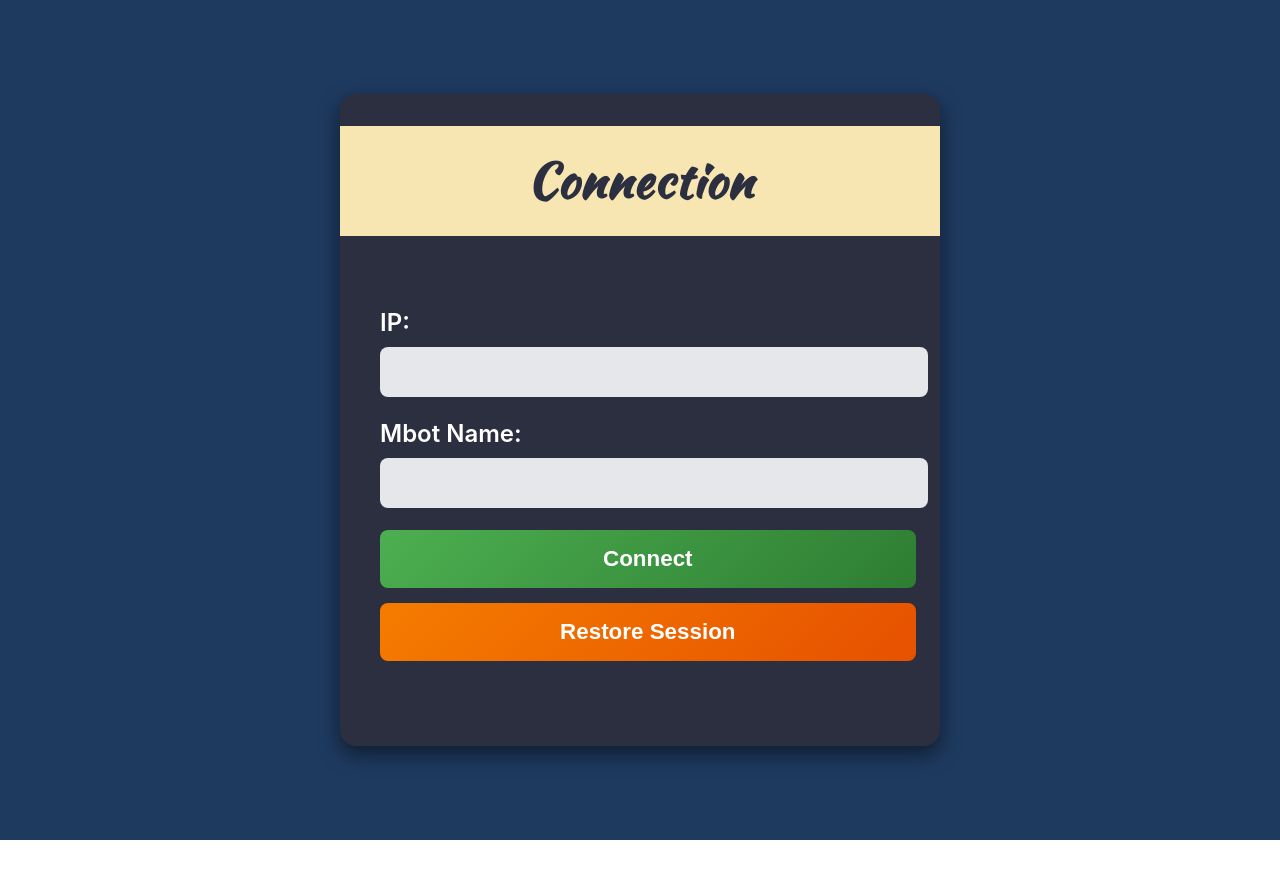
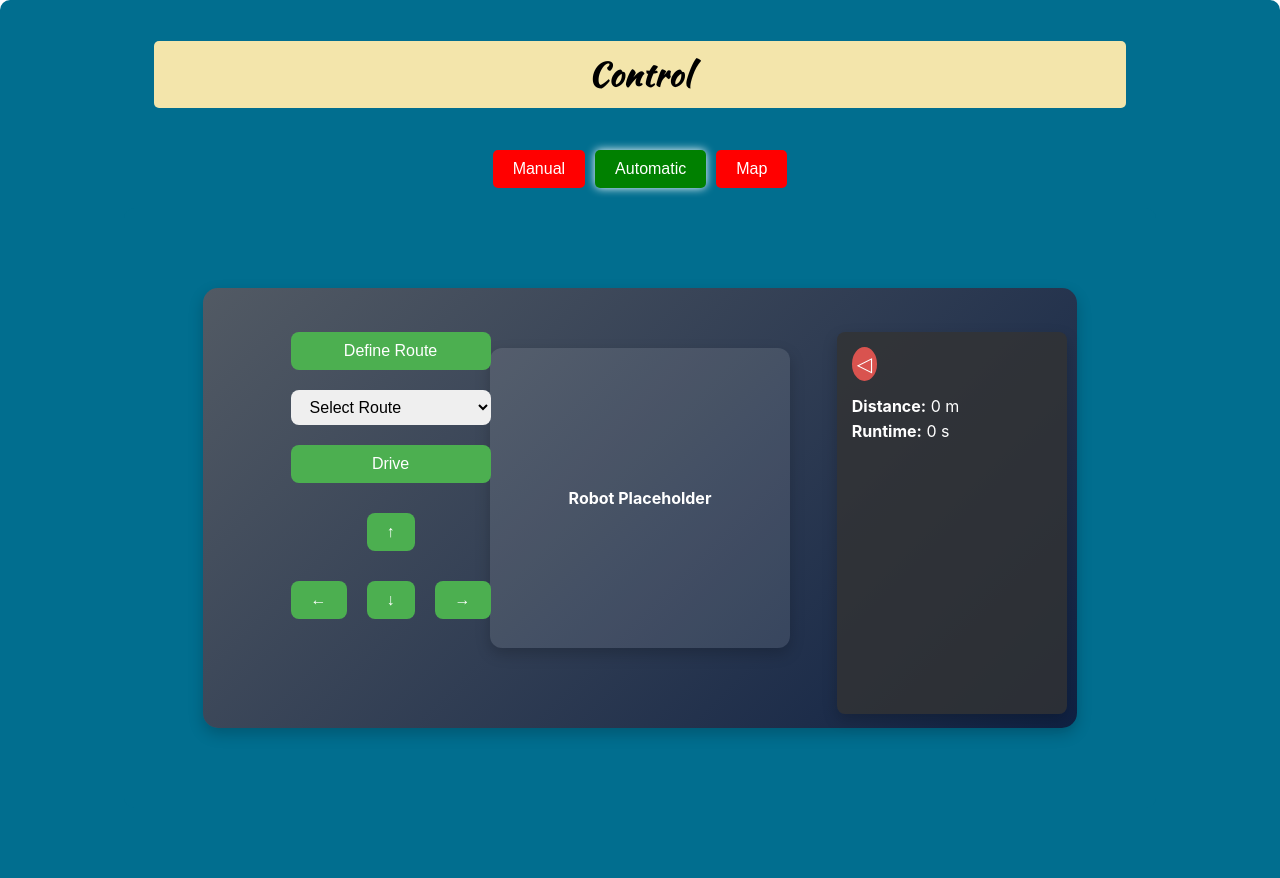
Before and after one commit to jonasaberger/SYP4_MBOT_G1, a React (Create React App) app in the folder 01_Frontend/mbot-lore/: page / in a window 1280 px wide. Shown: the top 878 px of the page. Before the commit the page ends 840 px from the top, so only its background shows below. Built offline with nearby package versions, Linux system fonts and the light colour scheme.

Commit message:
Add main control and automatic drive components_UI

```diff
--- a/01_Frontend/mbot-lore/src/App.js
+++ b/01_Frontend/mbot-lore/src/App.js
@@ -3,6 +3,8 @@ import './index.css';
 import { BrowserRouter, Routes, Route } from "react-router-dom";
 
 import Connection from './Components/Connection_Component';
+import AutomaticDrive from './Components/Automatic_Drive_Component';
+import MainControl from './Components/Main_Control';
 
 
 function App() {
@@ -11,8 +13,12 @@ function App() {
       <BrowserRouter>
       <Routes>
 
-        <Route path="/" index element={<Connection/>} />
+        <Route path="/connection" index element={<Connection/>} />
+        <Route path="/" element={<MainControl/>}>
+          <Route index element={<MainControl />} />
+          <Route path="/automatic" element={<AutomaticDrive />} />
 
+        </Route>
 
       </Routes>
       </BrowserRouter>
--- /dev/null
+++ b/01_Frontend/mbot-lore/src/Components/Automatic_Drive_Component.jsx
@@ -0,0 +1,109 @@
+import React, { useState } from "react";
+import "./css/Automatic_Drive.css";
+import InfoPanel from "./InfoPenal";
+
+
+const ControlPanel = () => {
+  const [direction, setDirection] = useState(null);
+  const [distance, setDistance] = useState(0);
+  const [runtime, setRuntime] = useState(0);
+  const [isCollapsed, setIsCollapsed] = useState(false);
+  const [isDriving, setIsDriving] = useState(false); // Zustand für Drive/Stop Button
+  const [route, setRoute] = useState("");
+
+  const handleMove = (dir) => {
+    setDirection(dir);
+    setDistance((prev) => prev + 1);
+    setRuntime((prev) => prev + 1);
+  };
+
+  const toggleCollapse = () => {
+    setIsCollapsed((prev) => !prev);
+  };
+
+  const handleRouteChange = (event) => {
+    setRoute(event.target.value);
+  };
+
+  const handleDriveStop = () => {
+    setIsDriving((prev) => !prev); // Toggle zwischen Drive und Stop
+  };
+
+  const handleDefineRoute = () => {
+    alert("Route defined");
+  };
+
+  return (
+    <div className="control-panel">
+      <div className="manual-controls">
+        <div className="control-buttons">
+          <button className="control-button" onClick={handleDefineRoute}>
+            Define Route
+          </button>
+          <select className="route-select" value={route} onChange={handleRouteChange}>
+            <option value="">Select Route</option>
+            <option value="route1">Route 1</option>
+            <option value="route2">Route 2</option>
+            <option value="route3">Route 3</option>
+          </select>
+          <button className="control-button" onClick={handleDriveStop}>
+            {isDriving ? "Stop" : "Drive"}
+          </button>
+        </div>
+        <div className="direction-buttons-up">
+          <button
+            className={`control-button up ${direction === "up" ? "active" : ""}`}
+            onClick={() => handleMove("up")}
+          >
+            ↑
+          </button>
+        </div>
+        <div className="direction-buttons">
+          <button
+            className={`control-button left ${direction === "left" ? "active" : ""}`}
+            onClick={() => handleMove("left")}
+          >
+            ←
+          </button>
+          <button
+            className={`control-button down ${direction === "down" ? "active" : ""}`}
+            onClick={() => handleMove("down")}
+          >
+            ↓
+          </button>
+          <button
+            className={`control-button right ${direction === "right" ? "active" : ""}`}
+            onClick={() => handleMove("right")}
+          >
+            →
+          </button>
+        </div>
+      </div>
+
+      <div className="robot-placeholder">
+        {direction ? (
+          <img src={`/images/${direction}.png`} alt={`Robot facing ${direction}`} />
+        ) : (
+          "Robot Placeholder"
+        )}
+      </div>
+
+      {/* Einblenden-Button, wenn die Infobox eingeklappt ist */}
+      {isCollapsed && (
+        <button className="reveal-info-button" onClick={toggleCollapse}>
+         ◁
+        </button>
+      )}
+
+      {/* InfoPanel */}
+      <InfoPanel
+        distance={distance}
+        runtime={runtime}
+        onToggleCollapse={toggleCollapse}
+        isCollapsed={isCollapsed}
+      />
+    </div>
+  );
+};
+
+export default ControlPanel;
--- a/01_Frontend/mbot-lore/src/Components/Connection_Component.jsx
+++ b/01_Frontend/mbot-lore/src/Components/Connection_Component.jsx
@@ -1,6 +1,7 @@
 import { useState } from "react";
-import { fetchDataFromAPI } from "../API_Service/service"; // Importiere den Service
-import "./Connection_UI.css"; // CSS-Datei importieren
+import { fetchDataFromAPI } from "../API_Service/service";
+import "./css/Connection_UI.css";
+
 
 export default function ConnectionForm() {
   const [ip, setIp] = useState("");
--- /dev/null
+++ b/01_Frontend/mbot-lore/src/Components/InfoPenal.jsx
@@ -0,0 +1,16 @@
+const InfoPanel = ({ distance, runtime, onToggleCollapse, isCollapsed }) => {
+  return (
+    <div className={`info-panel ${isCollapsed ? "collapsed" : ""}`}>
+      <button className="toggle-button" onClick={onToggleCollapse}>
+        {isCollapsed ? "▶" : "◁"}
+      </button>
+      {!isCollapsed && (
+        <>
+          <p><strong>Distance:</strong> {distance} m</p>
+          <p><strong>Runtime:</strong> {runtime} s</p>
+        </>
+      )}
+    </div>
+  );
+};
+export default InfoPanel;
--- /dev/null
+++ b/01_Frontend/mbot-lore/src/Components/Main_Control.jsx
@@ -0,0 +1,42 @@
+import React, { useState } from "react";
+//import ManualControl from "./ControlPanel";
+import AutomaticControl from "./Automatic_Drive_Component";
+import "./css/Main_control.css";
+
+const MainControl = () => {
+  const [mode, setMode] = useState("automatic");
+
+  const handleModeChange = (newMode) => {
+    setMode(newMode);
+  };
+
+  const renderComponent = () => {
+    switch (mode) {
+      case "manual":
+       // return <ManualControl/>;
+       break;
+      case "map":
+        //return <MapView />;
+        break;
+      case "automatic":
+      default:
+        return <AutomaticControl />;
+    }
+  };
+
+  return (
+    <div className="main-control">
+      <h1 className="title">Control</h1>
+      <div className="mode-buttons">
+        <button className={`manual ${mode === "manual" ? "active" : ""}`} onClick={() => handleModeChange("manual")}>Manual</button>
+        <button className={`automatic ${mode === "automatic" ? "active" : ""}`} onClick={() => handleModeChange("automatic")}>Automatic</button>
+        <button className={`map ${mode === "map" ? "active" : ""}`} onClick={() => handleModeChange("map")}>Map</button>
+      </div>
+      <div className="control-section">
+        {renderComponent()}
+      </div>
+    </div>
+  );
+};
+
+export default MainControl;
--- /dev/null
+++ b/01_Frontend/mbot-lore/src/Components/css/Automatic_Drive.css
@@ -0,0 +1,181 @@
+.control-section {
+    height: 35em;
+}
+
+.control-panel {
+    display: flex;
+    flex-direction: column;
+    align-items: center;
+    gap: 20px;
+    background: linear-gradient(135deg, #525a64, #0f2143);
+    padding: 40px;
+    width: 80%;
+    border-radius: 15px;
+    box-shadow: 0 6px 15px rgba(0, 0, 0, 0.2);
+    position: relative;
+    height: 45vh;
+}
+
+.manual-controls {
+    display: flex;
+    flex-direction: column;
+    gap: 20px;
+    position: absolute;
+    top: 10%;
+    left: 10%;
+}
+
+.control-buttons {
+    display: flex;
+    flex-direction: column;
+    gap: 10px;
+}
+
+.control-button {
+    padding: 10px 20px;
+    background-color: #4caf50;
+    color: white;
+    border: none;
+    border-radius: 8px;
+    font-size: 16px;
+    cursor: pointer;
+    transition: background-color 0.3s ease;
+}
+
+.control-button:hover {
+    background-color: #45a049;
+}
+
+.route-select {
+    padding: 8px 15px;
+    border-radius: 8px;
+    border: none;
+    font-size: 16px;
+}
+
+.direction-buttons-up,
+.direction-buttons {
+    display: flex;
+    justify-content: center;
+    gap: 20px;
+}
+
+.control-button,
+.route-select {
+    margin-bottom: 10px;
+}
+
+.control-button.active {
+    background-color: #5cb85c;
+}
+
+.robot-placeholder {
+    background-color: rgba(255, 255, 255, 0.1);
+    width: 300px;
+    height: 300px;
+    display: flex;
+    align-items: center;
+    justify-content: center;
+    font-weight: bold;
+    font-size: 16px;
+    color: white;
+    border-radius: 12px;
+    margin-top: 20px;
+    box-shadow: 0 6px 15px rgba(0, 0, 0, 0.2);
+}
+
+/* Einklappbare Infobox auf der rechten Seite */
+.info-panel {
+    position: absolute;
+    right: 10px;
+    top: 10%;
+    background-color: rgba(51, 51, 51, 0.8);
+    color: white;
+    padding: 15px;
+    border-radius: 8px;
+    width: 200px;
+    height: 80%;
+    box-shadow: 0 6px 15px rgba(0, 0, 0, 0.2);
+    transition: transform 0.3s ease, opacity 0.3s ease;
+    z-index: 10;
+}
+
+/* Style, wenn die Infobox eingeklappt ist */
+.info-panel.collapsed {
+    transform: translateX(100%);
+    opacity: 0;
+}
+
+.toggle-button {
+    padding: 5px;
+    background-color: #d9534f;
+    color: white;
+    border: none;
+    border-radius: 50%;
+    cursor: pointer;
+    margin-bottom: 10px;
+}
+
+.info-panel p {
+    margin: 5px 0;
+}
+/* Einklappbare Infobox auf der rechten Seite */
+.info-panel {
+    position: absolute;
+    right: 10px;
+    top: 10%;
+    background-color: rgba(51, 51, 51, 0.8);
+    color: white;
+    padding: 15px;
+    border-radius: 8px;
+    width: 200px;
+    box-shadow: 0 6px 15px rgba(0, 0, 0, 0.2);
+    transition: transform 0.3s ease, opacity 0.3s ease;
+    z-index: 10;
+}
+
+/* Style, wenn die Infobox eingeklappt ist */
+.info-panel.collapsed {
+    transform: translateX(100%);
+    opacity: 0;
+}
+
+/* Button zum Einklappen */
+.toggle-button {
+    padding: 5px;
+    background-color: #d9534f;
+    color: white;
+    border: none;
+    border-radius: 50%;
+    cursor: pointer;
+    margin-bottom: 10px;
+    font-size: 20px;
+}
+
+/* Pfeil-Toggle-Button im ausgeklappten Zustand */
+.toggle-button:hover {
+    background-color: #e74c3c;
+}
+
+.info-panel p {
+    margin: 5px 0;
+}
+/* Button zum Einblenden der Infobox */
+.reveal-info-button {
+    padding: 10px 20px;
+    background-color: #d9534f;
+    color: white;
+    border: none;
+    border-radius: 50%;
+    font-size: 16px;
+    cursor: pointer;
+    transition: background-color 0.3s ease;
+    position: absolute;
+    top: 45%;
+    right: 1px;
+    transform: translateX(-50%);
+}
+
+.reveal-info-button:hover {
+    background-color: #45a049;
+}
--- /dev/null
+++ b/01_Frontend/mbot-lore/src/Components/css/Main_control.css
@@ -0,0 +1,70 @@
+.main-control {
+  display: flex;
+  flex-direction: column;
+  align-items: center;
+  background-color: #016E8F;
+  padding: 20px;
+  border-radius: 10px;
+  height: 100em;
+}
+
+
+.title {
+  font-size: 2rem;
+  color: black;
+  background-color: #f3e5ab;
+  padding: 10px 20px;
+  border-radius: 5px;
+  padding-left: 35%;
+  padding-right: 35%;
+}
+
+.mode-buttons {
+  display: flex;
+  gap: 10px;
+  margin: 20px 0;
+}
+
+.mode-buttons button {
+  padding: 10px 20px;
+  font-size: 1rem;
+  border: none;
+  border-radius: 5px;
+  cursor: pointer;
+  transition: background 0.3s;
+}
+
+.manual {
+  background-color: red;
+  color: white;
+}
+
+.automatic {
+  background-color: green;
+  color: white;
+}
+
+.map {
+  background-color: red;
+  color: white;
+}
+
+.active {
+  box-shadow: 0 0 10px white;
+}
+
+.control-section {
+  background-color: #016E8F;
+  padding: 20px;
+  border-radius: 10px;
+  border-color: rgb(0, 0, 0);
+  border-width: 10px;
+  display: flex;
+  justify-content: center;
+  align-items: center;
+  width: 80%;
+  min-height: 300px;
+}
+body{
+    height: 100%;
+}
```
Also changed, not shown: 01_Frontend/mbot-lore/src/Components/css/Connection_UI.css (renamed from 01_Frontend/mbot-lore/src/Components/Connection_UI.css).
